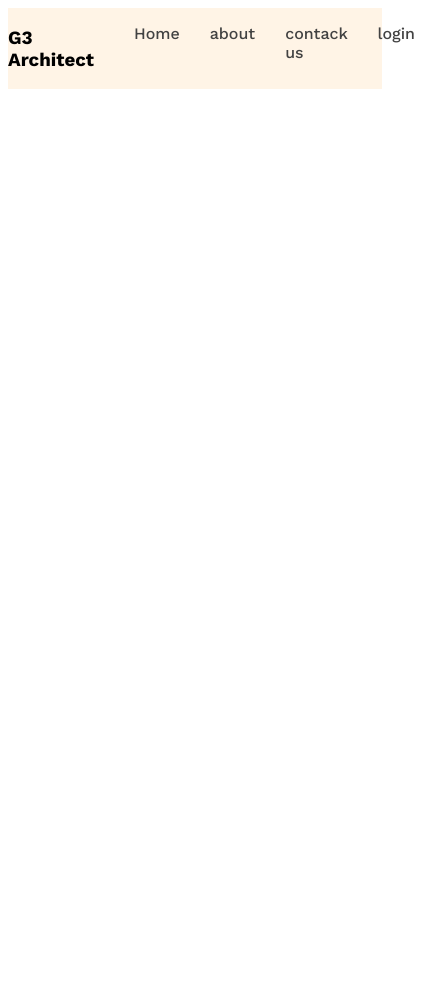
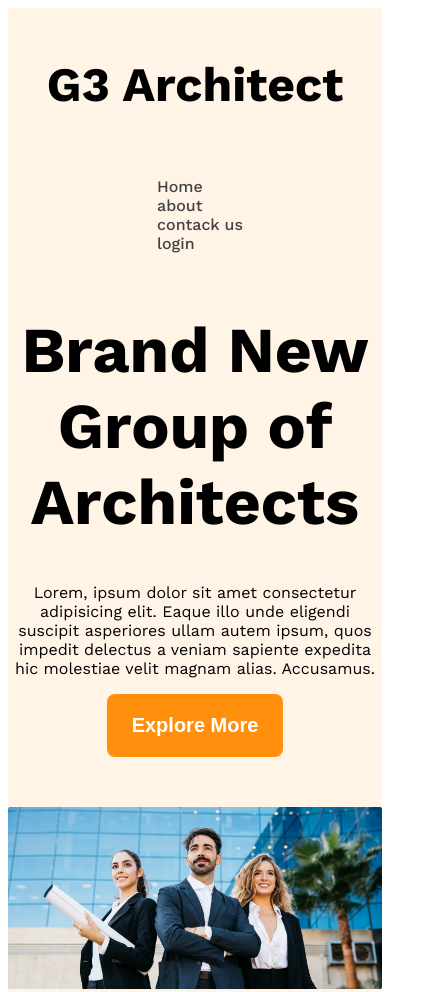
Before and after one commit to Istheaksayem/architect-repo, a plain HTML site: page index.html in a window 390 px wide. Shown: the top 992 px of the page, 445 px wide, since content can reach past the window. Before the commit the page ends 844 px from the top, so only its background shows below. Drawn offline with nearby package versions, Linux system fonts and the light colour scheme.

Commit message:
added Responsive banner for mobile device

```diff
--- a/index.html
+++ b/index.html
@@ -17,8 +17,16 @@
           </ul>
         </nav>
         <div class="banner">
+         <div class="banner-content">
+           <h1 class="banner-title">Brand New
+            Group of Architects
+          </h1>
+          <p class="banner-description">Lorem, ipsum dolor sit amet consectetur adipisicing elit. Eaque illo unde eligendi suscipit asperiores ullam autem ipsum, quos impedit delectus a veniam sapiente expedita hic molestiae velit magnam alias. Accusamus.</p>
 
-        </div>
+        <button class="btn-primary">Explore More</button>
+         </div>
+         </div>
+        <img class="banner-image" src="./images/banner.png" alt="">
 
     </header>
     <main>
--- a/style/architect.css
+++ b/style/architect.css
@@ -22,6 +22,15 @@
 .bg-light{
    background-color: rgba(255, 144, 14, 0.1);
 }
+.btn-primary{
+    background-color:#FF900E;
+    color: white;
+    padding: 20px 25px;
+    font-size: 1.25rem;
+    font-weight: 600;
+    border-radius: 8px;
+    border: none;
+}
 
 /* header style */
 
@@ -29,6 +38,11 @@
 /* navbar related style */
 .navbar{
   justify-content: space-between;
+  align-items: center;
+}
+.brand{
+    font-weight: 700;
+    font-size: 3rem;
 }
 .nav-links{
 
@@ -46,3 +60,25 @@
     max-width: 1440px;
     margin: 0 auto;
 }
+/* banner related content */
+.banner-content{
+    max-width: 850px;
+    margin: 0 auto;
+    text-align: center;
+    margin-bottom: 50px;
+}
+.banner-title{
+font-weight: bold;
+font-size: 4rem;
+}
+.banner-image{
+    width: 100%;
+}
+
+
+/* Responsive media quary */
+@media screen and (max-width:576px) {
+ .navbar, .nav-links{
+    flex-direction: column;
+ }
+}
```
